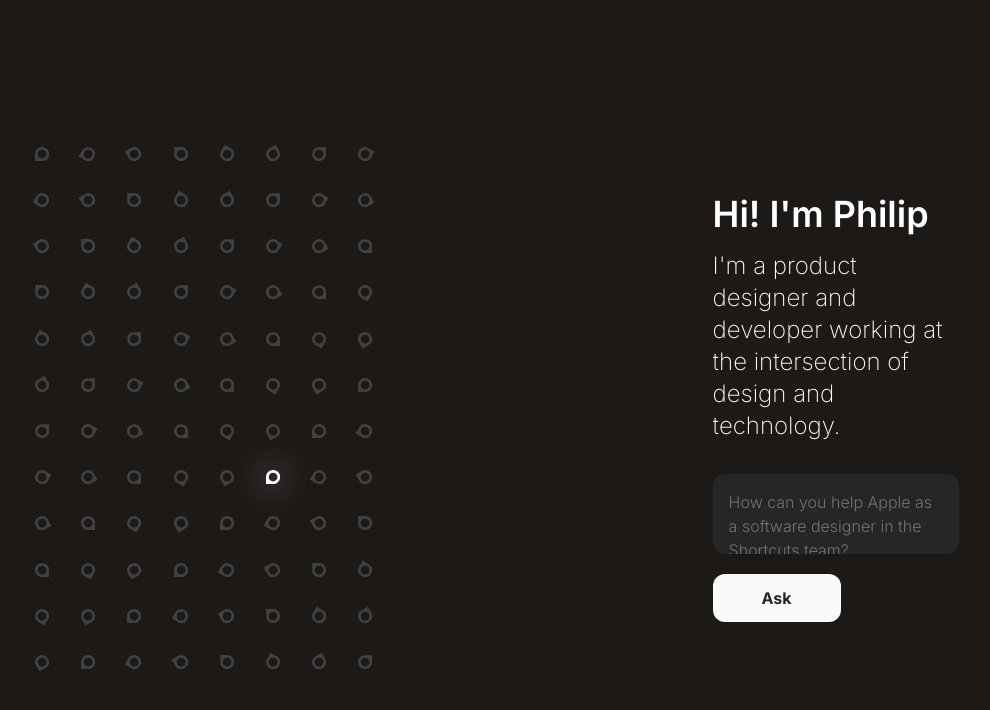
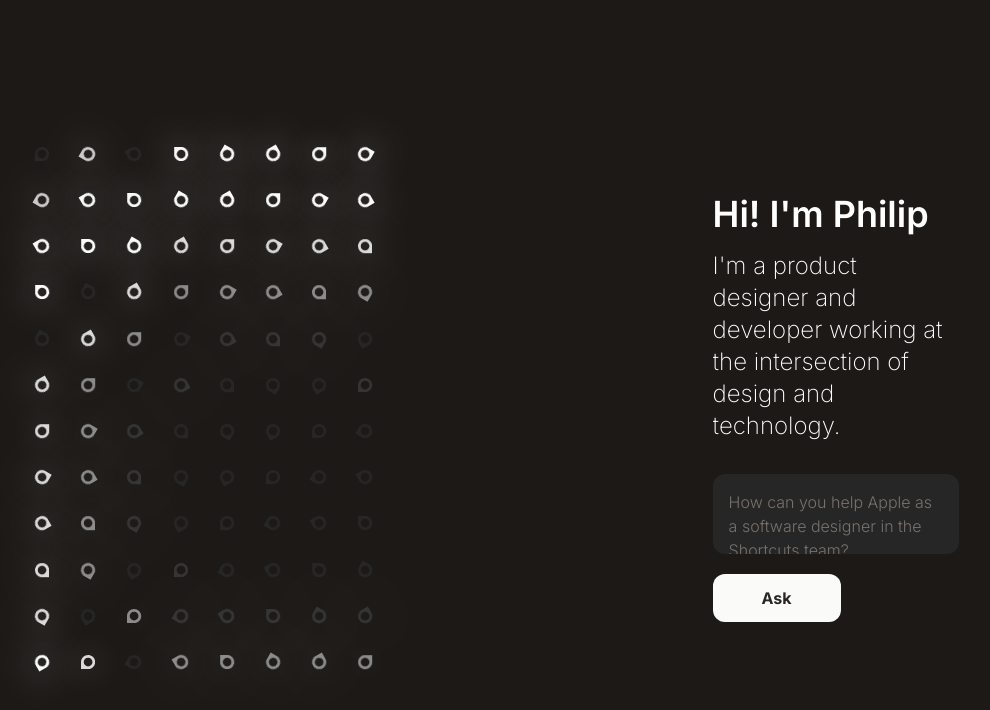
Before and after one commit to philipmuller/portfolio, a Next.js app: page / in a window 1280 px wide. Shown: the top 710 px of the page, without its empty margins (57-1047 px from the left). Built offline with nearby package versions, Linux system fonts and the light colour scheme.

Commit message:
Rewrite pixelDisplay to use framer motion exlusively

```diff
--- a/app/components/logo.tsx
+++ b/app/components/logo.tsx
@@ -1,9 +1,30 @@
-import { CSSProperties } from "react";
+import { CSSProperties, forwardRef, Ref } from "react";
+import { motion } from "framer-motion";
 
-export default function Logo({size, className, style} : {size?: number, className?: string, style?: CSSProperties} ) {
+interface Props {
+  size?: number;
+  className?: string;
+  style?: CSSProperties;
+}
+
+const Logo = forwardRef<SVGSVGElement, Props>(
+  (props, ref: Ref<SVGSVGElement>) => {
+    const { size, className, style } = props;
     return (
-        <svg width={size ?? "260"} height={size ?? "260"} viewBox="0 0 217 217" className={className} style={style}>
-            <path d="M108.5 175.555C71.4675 175.555 41.4446 145.532 41.4446 108.5C41.4446 71.4675 71.4675 41.4446 108.5 41.4446C145.532 41.4446 175.555 71.4675 175.555 108.5C175.555 145.532 145.532 175.555 108.5 175.555ZM108.5 0C48.5793 0 0 48.5793 0 108.5L0 217L108.5 217C168.421 217 217 168.421 217 108.5C217 48.5793 168.421 0 108.5 0Z"/>
-        </svg>
+      <svg
+        ref={ref}
+        width={size ?? "260"}
+        height={size ?? "260"}
+        viewBox="0 0 217 217"
+        className={className}
+        style={style}
+      >
+        <path d="M108.5 175.555C71.4675 175.555 41.4446 145.532 41.4446 108.5C41.4446 71.4675 71.4675 41.4446 108.5 41.4446C145.532 41.4446 175.555 71.4675 175.555 108.5C175.555 145.532 145.532 175.555 108.5 175.555ZM108.5 0C48.5793 0 0 48.5793 0 108.5L0 217L108.5 217C168.421 217 217 168.421 217 108.5C217 48.5793 168.421 0 108.5 0Z" />
+      </svg>
     );
-}
+  },
+);
+
+Logo.displayName = "Logo";
+
+export const MotionLogo = motion(Logo);
--- a/app/components/pixelDisplay.tsx
+++ b/app/components/pixelDisplay.tsx
@@ -1,13 +1,58 @@
-import { useAnimate } from "framer-motion";
-import Logo from "./logo";
+import { useAnimate, motion } from "framer-motion";
+import { MotionLogo } from "./logo";
 import { useEffect } from "react";
 
-export default function PixelDisplay({loading, params} : {loading?: boolean, params?: { fillSequence?: string[], glowOpacitySequence?: number[], nextAt?: string | number }}) {
+export default function PixelDisplay({
+  loading,
+  params,
+}: {
+  loading?: boolean;
+  params?: {
+    fillSequence?: string[];
+    glowOpacitySequence?: number[];
+    nextAt?: string | number;
+  };
+}) {
   const [scope, animate] = useAnimate();
 
+  const logoContainerVariants = {
+    idle: {},
+    hover: {},
+  };
+
+  const logoVariants = {
+    idle: {
+      fill: "#262626",
+    },
+    hover: {
+      fill: "#FFFFFF",
+    },
+  };
+
+  const logoShadowVariants = {
+    idle: {
+      opacity: 0.0,
+    },
+    hover: {
+      opacity: 1.0,
+    },
+  };
+
+  const descriptionVariants = {
+    idle: {
+      opacity: 0.0,
+      y: 0,
+    },
+    hover: {
+      opacity: 1.0,
+      y: -20,
+    },
+  };
+
+  //prettier-ignore
   const animationRings = [
         [[5, 7]],
-        [[5, 6], [5, 8], [4, 6], [4, 8], [6, 6], [6, 8], [4, 7], [6, 7]],
+        [[5, 6], [5, 8] , [4, 6], [4, 8], [6, 6], [6, 8], [4, 7], [6, 7]],
         [[4, 5], [5, 5], [6, 5], [7, 6], [7, 7], [7, 8], [6, 9], [5, 9], [4, 9], [3, 8], [3, 7], [3, 6]],
         [[4, 4], [5, 4], [6, 4], [7, 5], [7, 10], [6, 10], [5, 10], [4, 10], [3, 10], [3, 9], [2, 8], [2, 7], [2, 6], [3, 5]],
         [[3, 3], [4, 3], [5, 3], [6, 3], [7, 3], [7, 11], [6, 11], [5, 11], [4, 11], [3, 11], [2, 10], [1, 9], [1, 8], [1, 7], [1, 6], [1, 5], [2, 4]],
@@ -17,36 +62,42 @@ export default function PixelDisplay({loading, params} : {loading?: boolean, par
         [[1, 0], [0, 1]]
     ];
 
-    let fillSequence = params?.fillSequence ?? ["#404040", "rgb(255 255 255)", "#404040"]; //"rgb(248 113 113)"
-    const glowOpacitySequence = params?.glowOpacitySequence ?? [0, 1, 0];
+  let fillSequence = params?.fillSequence ?? ["#262626", "#FFFFFF", "#262626"]; //"rgb(248 113 113)"
+  const glowOpacitySequence = params?.glowOpacitySequence ?? [0, 0.7, 0];
   const nextAt = params?.nextAt ?? "-0.26";
 
   const animationSequence = [
-        ["svg.ring0", {fill: fillSequence}],
-        ["svg.ring0-glow", {opacity: glowOpacitySequence}, {at: "<"}],
-        ["svg.ring1", {fill: fillSequence}, {at: nextAt}],
-        ["svg.ring1-glow", {opacity: glowOpacitySequence}, {at: "<"}],
-        ["svg.ring2", {fill: fillSequence}, {at: nextAt}],
-        ["svg.ring2-glow", {opacity: glowOpacitySequence}, {at: "<"}],
-        ["svg.ring3", {fill: fillSequence}, {at: nextAt}],
-        ["svg.ring3-glow", {opacity: glowOpacitySequence}, {at: "<"}],
-        ["svg.ring4", {fill: fillSequence}, {at: nextAt}],
-        ["svg.ring4-glow", {opacity: glowOpacitySequence}, {at: "<"}],
-        ["svg.ring5", {fill: fillSequence}, {at: nextAt}],
-        ["svg.ring5-glow", {opacity: glowOpacitySequence}, {at: "<"}],
-        ["svg.ring6", {fill: fillSequence}, {at: nextAt}],
-        ["svg.ring6-glow", {opacity: glowOpacitySequence}, {at: "<"}],
-        ["svg.ring7", {fill: fillSequence}, {at: nextAt}],
-        ["svg.ring7-glow", {opacity: glowOpacitySequence}, {at: "<"}],
-        ["svg.ring8", {fill: fillSequence}, {at: nextAt}],
-        ["svg.ring8-glow", {opacity: glowOpacitySequence}, {at: "<"}],
+    ["svg.ring0", { fill: fillSequence }],
+    ["svg.ring0-glow", { opacity: glowOpacitySequence }, { at: "<" }],
+    ["svg.ring1", { fill: fillSequence }, { at: nextAt }],
+    ["svg.ring1-glow", { opacity: glowOpacitySequence }, { at: "<" }],
+    ["svg.ring2", { fill: fillSequence }, { at: nextAt }],
+    ["svg.ring2-glow", { opacity: glowOpacitySequence }, { at: "<" }],
+    ["svg.ring3", { fill: fillSequence }, { at: nextAt }],
+    ["svg.ring3-glow", { opacity: glowOpacitySequence }, { at: "<" }],
+    ["svg.ring4", { fill: fillSequence }, { at: nextAt }],
+    ["svg.ring4-glow", { opacity: glowOpacitySequence }, { at: "<" }],
+    ["svg.ring5", { fill: fillSequence }, { at: nextAt }],
+    ["svg.ring5-glow", { opacity: glowOpacitySequence }, { at: "<" }],
+    ["svg.ring6", { fill: fillSequence }, { at: nextAt }],
+    ["svg.ring6-glow", { opacity: glowOpacitySequence }, { at: "<" }],
+    ["svg.ring7", { fill: fillSequence }, { at: nextAt }],
+    ["svg.ring7-glow", { opacity: glowOpacitySequence }, { at: "<" }],
+    ["svg.ring8", { fill: fillSequence }, { at: nextAt }],
+    ["svg.ring8-glow", { opacity: glowOpacitySequence }, { at: "<" }],
   ];
 
   useEffect(() => {
     //@ts-ignore
-        const animationControls = animate(animationSequence, {duration: 1.5, ease: "easeInOut", repeat: Infinity, repeatType: "loop", repeatDelay: 0});
+    const animationControls = animate(animationSequence, {
+      duration: 1.5,
+      ease: "easeInOut",
+      repeat: Infinity,
+      repeatType: "loop",
+      repeatDelay: 0,
+    });
 
-        if (loading) {
+    if (!loading) {
       animationControls.play();
     } else {
       animationControls.stop();
@@ -54,29 +105,52 @@ export default function PixelDisplay({loading, params} : {loading?: boolean, par
   }, [loading]);
 
   return (
-        <div ref={scope} className='basis-2/5 grid grid-cols-8 gap-6 fill-neutral-700 p-20'>
-                {
-                    Array.from(Array(96)).map((_, index) => {
+    <div
+      ref={scope}
+      className="grid basis-2/5 grid-cols-8 gap-6 fill-neutral-800 p-20"
+    >
+      {Array.from(Array(96)).map((_, index) => {
         const x = index % 8;
         const y = Math.floor(index / 8);
 
         let customClassLabel = "";
         animationRings.forEach((ring, ringIndex) => {
-                            if (ring.find((value, _) => (x == value[0] && y == value[1])) != undefined) { customClassLabel = `ring${ringIndex}` }
+          if (
+            ring.find((value, _) => x == value[0] && y == value[1]) != undefined
+          ) {
+            customClassLabel = `ring${ringIndex}`;
+          }
         });
 
         return (
-                            <div key={index} className={`relative something w-full h-full p-1 ${(x == 5 && y == 7) ? "fill-white" : ""}`}>
-                                <Logo className={`${customClassLabel} peer w-full h-full hover:scale-125 hover:fill-white duration-200 transition-all`} style={{transform: `rotateZ(${(y+x)*30}deg)`}}/>
-                                <Logo className={`${customClassLabel}-glow pointer-events-none w-full h-full absolute fill-white blur-lg p-1 top-0 left-0 ${(x == 5 && y == 7) ? "opacity-100" : "opacity-0"} peer-hover:opacity-100`} style={{transform: `rotateZ(${(y+x)*30}deg)`}}/>
-                                <div className="pointer-events-none absolute flex flex-row overflow-visible content-center items-end justify-center w-1 h-1 text-sm bg-red-500 transition-all peer-hover:-translate-y-6 left-0 right-0 top-2 ml-auto mr-auto invisible peer-hover:visible z-10">
-                                    <h2 className="w-fit min-w-fit text-sm p-3 bg-stone-800 rounded text-center z-10">Description of the skill</h2>
-                                </div>
-
-                            </div>
+          <motion.div
+            variants={logoContainerVariants}
+            initial="idle"
+            whileHover="hover"
+            key={index}
+            className={`relative h-full w-full p-1`}
+          >
+            <MotionLogo
+              className={`${customClassLabel} h-full w-full`}
+              variants={logoVariants}
+              style={{ rotateZ: (y + x) * 30 }}
+            />
+            <MotionLogo
+              className={`${customClassLabel}-glow absolute left-0 top-0 h-full w-full fill-white p-1 blur-lg`}
+              variants={logoShadowVariants}
+              style={{ rotateZ: (y + x) * 30 }}
+            />
+            <motion.div
+              className="pointer-events-none absolute left-0 right-0 top-2 z-10 ml-auto mr-auto flex h-1 w-1 flex-row content-center items-end justify-center overflow-visible text-sm"
+              variants={descriptionVariants}
+            >
+              <h2 className="z-10 w-fit min-w-fit rounded bg-stone-800 p-3 text-center text-sm">
+                Description of the skill
+              </h2>
+            </motion.div>
+          </motion.div>
         );
-                    })
-                }
+      })}
     </div>
   );
 }
```
Also changed, not shown: app/components/projectCard.tsx (+79 -36 lines). Lines whose indentation alone changed are shown as unchanged.
